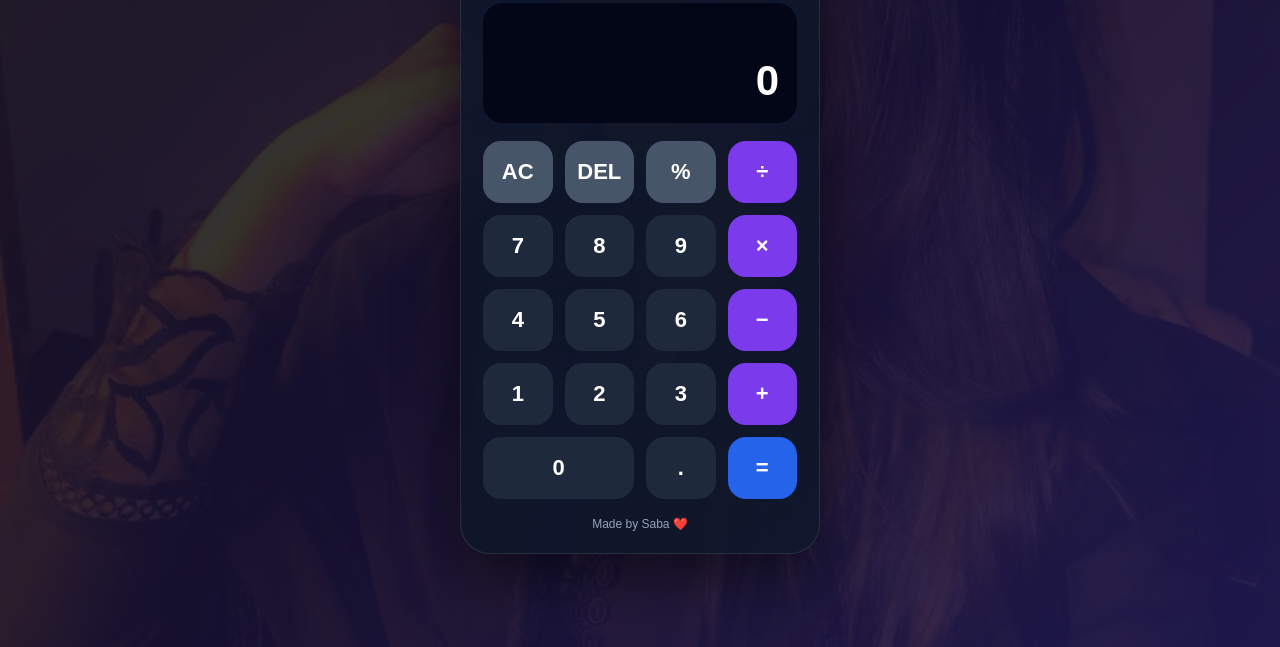
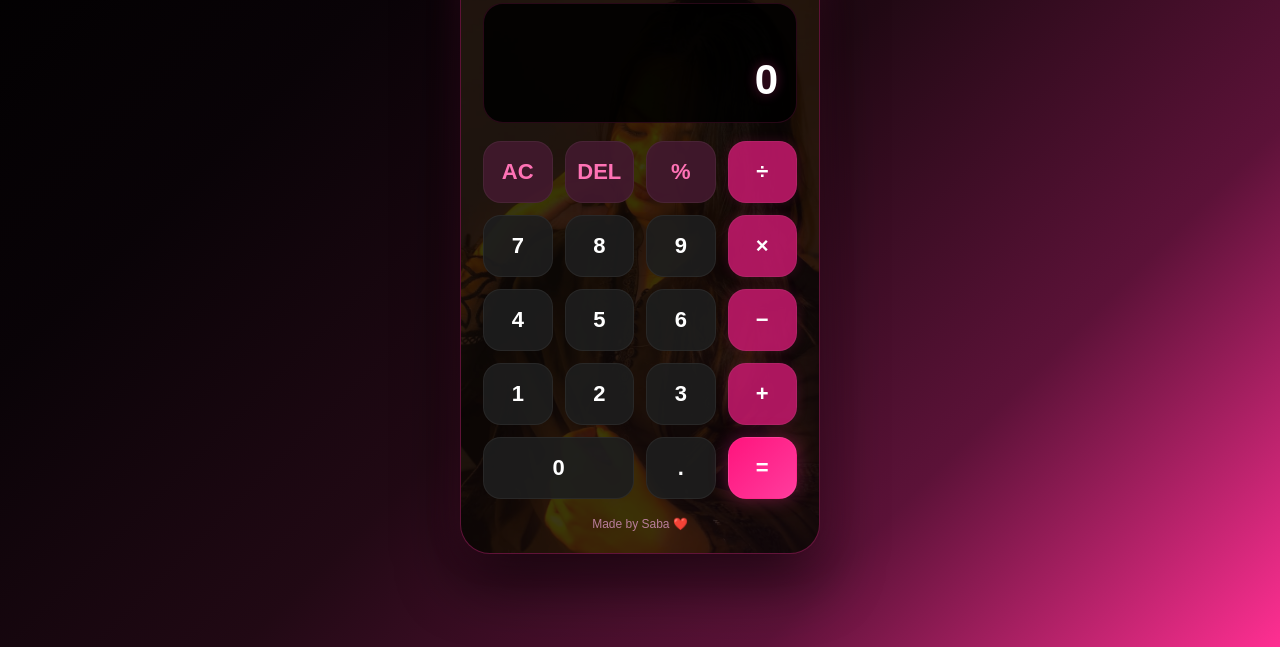
Before and after one commit to aiwaalebhaiyaa/ayan-calculator, a plain HTML site: page index.html in a window 1280 px wide. Shown: the part 153-800 px from the top of the page. Drawn offline with Linux system fonts and the light colour scheme.

Commit message:
Updated pink black calculator design

```diff
--- a/index.html
+++ b/index.html
@@ -1,9 +1,12 @@
 <!DOCTYPE html>
 <html lang="en">
+
 <head>
     <meta charset="UTF-8">
     <meta name="viewport" content="width=device-width, initial-scale=1.0">
+
     <title>Saba's Calculator</title>
+
     <link rel="stylesheet" href="style.css">
 </head>
 
@@ -11,46 +14,106 @@
 
     <div class="calculator">
 
-        <div class="brand">SABA'S CALCULATOR</div>
+        <div class="brand">
+            SABA'S CALCULATOR
+        </div>
 
         <div class="display">
+
             <div id="previous"></div>
-            <div id="current">0</div>
+
+            <div id="current">
+                0
+            </div>
+
         </div>
 
         <div class="buttons">
 
             <button class="special" onclick="clearDisplay()">AC</button>
+
             <button class="special" onclick="deleteNumber()">DEL</button>
+
             <button class="special" onclick="percentage()">%</button>
-            <button class="operator" onclick="chooseOperator('/')">÷</button>
 
-            <button onclick="appendNumber('7')">7</button>
-            <button onclick="appendNumber('8')">8</button>
-            <button onclick="appendNumber('9')">9</button>
-            <button class="operator" onclick="chooseOperator('*')">×</button>
+            <button class="operator" onclick="chooseOperator('/')">
+                ÷
+            </button>
 
-            <button onclick="appendNumber('4')">4</button>
-            <button onclick="appendNumber('5')">5</button>
-            <button onclick="appendNumber('6')">6</button>
-            <button class="operator" onclick="chooseOperator('-')">−</button>
 
-            <button onclick="appendNumber('1')">1</button>
-            <button onclick="appendNumber('2')">2</button>
-            <button onclick="appendNumber('3')">3</button>
-            <button class="operator" onclick="chooseOperator('+')">+</button>
+            <button onclick="appendNumber('7')">
+                7
+            </button>
 
-            <button class="zero" onclick="appendNumber('0')">0</button>
-            <button onclick="appendNumber('.')">.</button>
-            <button class="equals" onclick="calculate()">=</button>
+            <button onclick="appendNumber('8')">
+                8
+            </button>
+
+            <button onclick="appendNumber('9')">
+                9
+            </button>
+
+            <button class="operator" onclick="chooseOperator('*')">
+                ×
+            </button>
+
+
+            <button onclick="appendNumber('4')">
+                4
+            </button>
+
+            <button onclick="appendNumber('5')">
+                5
+            </button>
+
+            <button onclick="appendNumber('6')">
+                6
+            </button>
+
+            <button class="operator" onclick="chooseOperator('-')">
+                −
+            </button>
+
+
+            <button onclick="appendNumber('1')">
+                1
+            </button>
+
+            <button onclick="appendNumber('2')">
+                2
+            </button>
+
+            <button onclick="appendNumber('3')">
+                3
+            </button>
+
+            <button class="operator" onclick="chooseOperator('+')">
+                +
+            </button>
+
+
+            <button class="zero" onclick="appendNumber('0')">
+                0
+            </button>
+
+            <button onclick="appendNumber('.')">
+                .
+            </button>
+
+            <button class="equals" onclick="calculate()">
+                =
+            </button>
 
         </div>
 
-        <div class="footer">Made by Saba ❤️</div>
+        <div class="footer">
+            Made by Saba ❤️
+        </div>
 
     </div>
 
     <script src="script.js"></script>
 
 </body>
+
 </html>
--- a/style.css
+++ b/style.css
@@ -9,126 +9,304 @@ body {
     display: flex;
     justify-content: center;
     align-items: center;
+
     font-family: Arial, sans-serif;
-    background: linear-gradient(135deg, #0f172a, #1e1b4b, #312e81);
+
+    /* BLACK + PINK BACKGROUND */
+    background: linear-gradient(
+        135deg,
+        #000000 0%,
+        #090307 25%,
+        #210914 50%,
+        #5c1238 75%,
+        #ff2f92 100%
+    );
+
     padding: 20px;
 }
+
+
+/* =========================
+   CALCULATOR
+   ========================= */
 
 .calculator {
     width: 360px;
     max-width: 100%;
     padding: 22px;
+
     border-radius: 30px;
-    background: rgba(15, 23, 42, 0.9);
-    box-shadow: 0 25px 60px rgba(0, 0, 0, 0.5);
-    border: 1px solid rgba(255, 255, 255, 0.1);
+
+    /* DARK GLASS */
+    background: rgba(5, 5, 5, 0.88);
+
+    border: 1px solid rgba(255, 47, 146, 0.35);
+
+    box-shadow:
+        0 25px 60px rgba(0, 0, 0, 0.7),
+        0 0 35px rgba(255, 47, 146, 0.18);
+
+    position: relative;
+    overflow: hidden;
 }
+
+
+/* =========================
+   GIRL IMAGE OVERLAY
+   ========================= */
+
+.calculator::before {
+    content: "";
+
+    position: absolute;
+    inset: 0;
+
+    background-image: url("images/girl.jpg");
+    background-size: cover;
+    background-position: center;
+    background-repeat: no-repeat;
+
+    opacity: 0.20;
+
+    z-index: 0;
+}
+
+
+/* KEEP ALL CONTENT ABOVE IMAGE */
+
+.calculator > * {
+    position: relative;
+    z-index: 1;
+}
+
+
+/* =========================
+   BRAND
+   ========================= */
 
 .brand {
     text-align: center;
-    color: white;
+
+    color: #ffffff;
+
     font-size: 18px;
     font-weight: bold;
+
     letter-spacing: 2px;
+
     margin-bottom: 18px;
+
+    text-shadow:
+        0 0 10px rgba(255, 47, 146, 0.6);
 }
+
+
+/* =========================
+   DISPLAY
+   ========================= */
 
 .display {
     height: 120px;
+
     padding: 18px;
     margin-bottom: 18px;
+
     border-radius: 20px;
-    background: #020617;
+
+    background: rgba(0, 0, 0, 0.88);
+
+    border: 1px solid rgba(255, 47, 146, 0.15);
+
     color: white;
+
     display: flex;
     flex-direction: column;
+
     justify-content: flex-end;
     align-items: flex-end;
+
     overflow: hidden;
 }
 
+
 #previous {
-    color: #94a3b8;
+    color: #c084a5;
+
     font-size: 16px;
+
     min-height: 22px;
 }
 
+
 #current {
     font-size: 42px;
+
     font-weight: bold;
+
     word-break: break-all;
+
+    color: #ffffff;
+
+    text-shadow:
+        0 0 12px rgba(255, 47, 146, 0.35);
 }
+
+
+/* =========================
+   BUTTON GRID
+   ========================= */
 
 .buttons {
     display: grid;
+
     grid-template-columns: repeat(4, 1fr);
+
     gap: 12px;
 }
 
+
+/* =========================
+   NORMAL BUTTONS
+   ========================= */
+
 button {
     height: 62px;
+
     border: none;
+
     border-radius: 18px;
+
     font-size: 22px;
+
     font-weight: bold;
+
     cursor: pointer;
-    background: #1e293b;
+
+    background: rgba(30, 30, 30, 0.92);
+
     color: white;
+
+    border: 1px solid rgba(255, 255, 255, 0.05);
+
     transition: 0.15s;
 }
 
+
 button:hover {
     transform: scale(1.04);
-    background: #334155;
+
+    background: rgba(55, 20, 38, 0.95);
+
+    box-shadow:
+        0 0 15px rgba(255, 47, 146, 0.25);
 }
+
 
 button:active {
     transform: scale(0.94);
 }
 
+
+/* =========================
+   SPECIAL BUTTONS
+   ========================= */
+
 .special {
-    background: #475569;
+    background: rgba(65, 25, 45, 0.95);
+
+    color: #ff72b5;
 }
 
+
+/* =========================
+   OPERATORS
+   ========================= */
+
 .operator {
-    background: #7c3aed;
+    background: rgba(190, 25, 105, 0.90);
+
+    color: white;
+
+    box-shadow:
+        0 0 12px rgba(255, 47, 146, 0.15);
 }
 
+
+.operator:hover {
+    background: rgba(235, 35, 130, 0.95);
+}
+
+
+/* =========================
+   EQUALS
+   ========================= */
+
 .equals {
-    background: #2563eb;
+    background: linear-gradient(
+        135deg,
+        #ff147d,
+        #ff3c9d
+    );
+
+    color: white;
+
+    box-shadow:
+        0 0 18px rgba(255, 47, 146, 0.35);
 }
+
+
+.equals:hover {
+    background: linear-gradient(
+        135deg,
+        #ff3c9d,
+        #ff65b5
+    );
+}
+
+
+/* =========================
+   ZERO BUTTON
+   ========================= */
 
 .zero {
     grid-column: span 2;
 }
 
+
+/* =========================
+   FOOTER
+   ========================= */
+
 .footer {
     text-align: center;
-    color: #94a3b8;
+
+    color: #b87d9a;
+
     font-size: 12px;
+
     margin-top: 18px;
 }
-body {
-    position: relative;
-    overflow: hidden;
+
+
+/* =========================
+   MOBILE
+   ========================= */
+
+@media (max-width: 400px) {
+
+    .calculator {
+        width: 100%;
+
+        padding: 18px;
+
+        border-radius: 25px;
+    }
+
+    button {
+        height: 58px;
+    }
+
+    #current {
+        font-size: 36px;
+    }
 }
-
-body::before {
-    content: "";
-    position: fixed;
-    inset: 0;
-    background-image: url("images/girl.jpg");
-    background-size: cover;
-    background-position: center;
-    background-repeat: no-repeat;
-    opacity: 0.22;
-    z-index: -2;
-}
-
-body::after {
-    content: "";
-    position: fixed;
-    inset: 0;
-    background: rgba(10, 5, 30, 0.35);
-    z-index: -1;
-}
```
